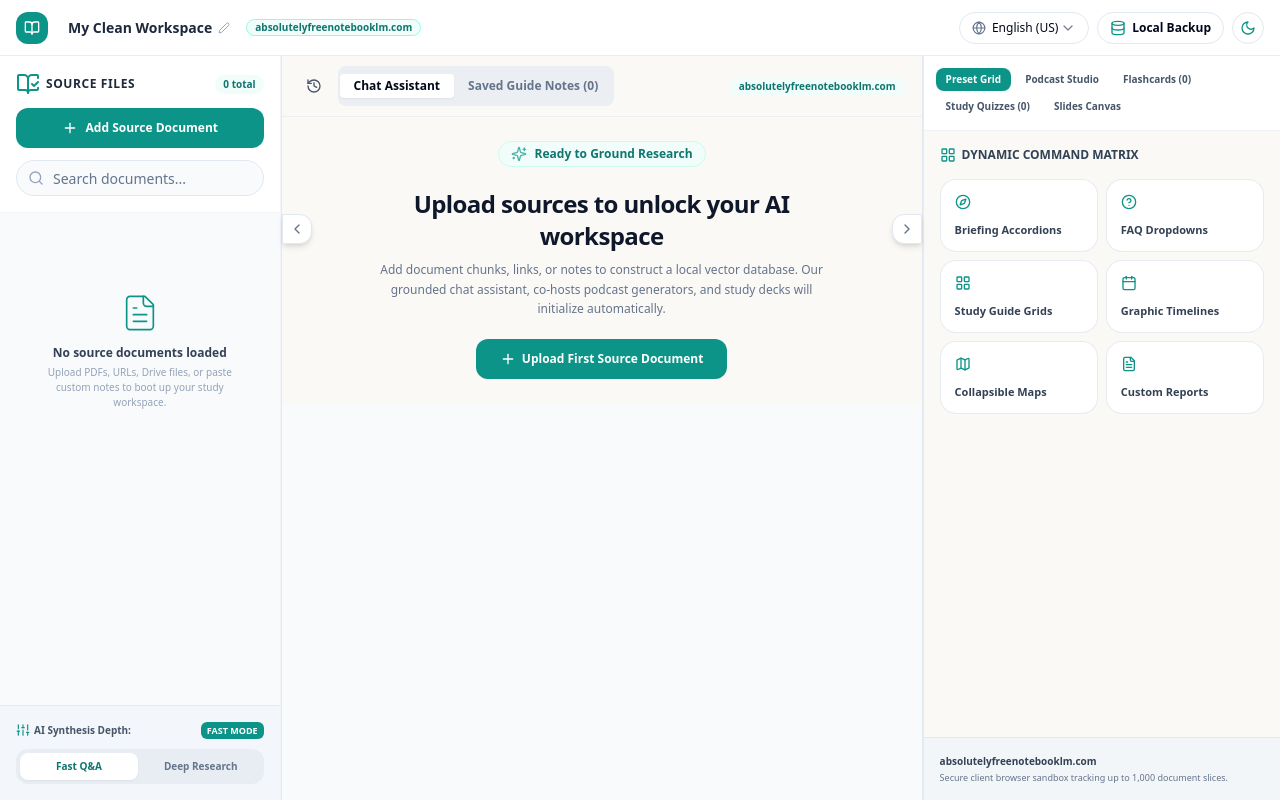
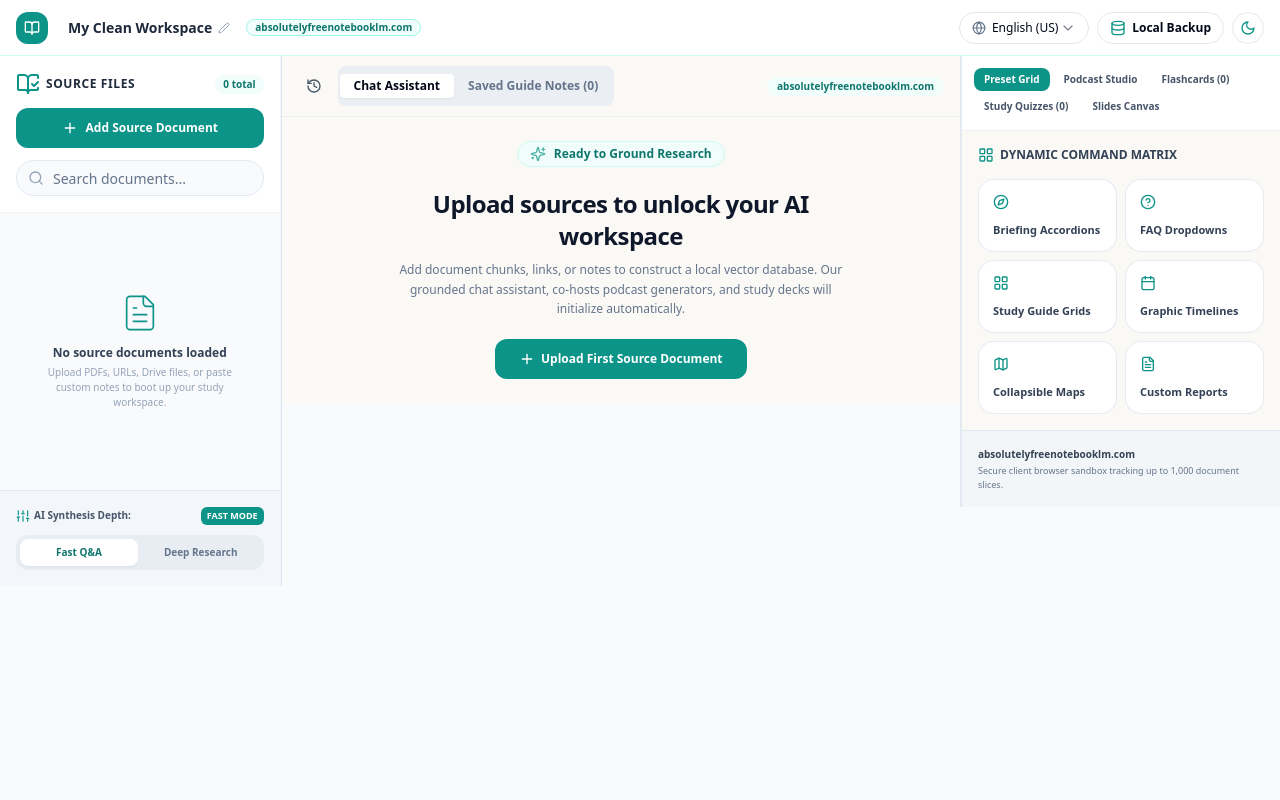
Before and after one commit to Sal2026-code/FREE-Notebook-LM, a React (Vite) app: page / in a window 1280 px wide. Built offline with nearby package versions, Linux system fonts and the light colour scheme.

Commit message:
[dyad] wrote 1 file(s)

```diff
--- a/src/pages/Index.tsx
+++ b/src/pages/Index.tsx
@@ -8,7 +8,7 @@ import AudioStudyPanel, { Flashcard } from '@/components/AudioStudyPanel';
 import { Button } from '@/components/ui/button';
 import { Sheet, SheetContent, SheetTrigger } from '@/components/ui/sheet';
 import { Toaster } from '@/components/ui/sonner';
-import { Files, Headphones, ChevronLeft, ChevronRight } from 'lucide-react';
+import { Files, Headphones } from 'lucide-react';
 import { showSuccess, showError } from '@/utils/toast';
 import {
   loadNotebookState,
@@ -170,12 +170,9 @@ export default function Index() {
   const handleUpdateNote = (id: string, content: string) => {
     setState(prev => ({
       ...prev,
-      notes: prev.notes.map(n => n.id === id ? { ...n, content, lastUpdated: 'Just now' } : n)
+      sources: prev.notes.map(n => n.id === id ? { ...n, content, lastUpdated: 'Just now' } : n)
     }));
   };
-
-  const [leftOpen, setLeftOpen] = useState(true);
-  const [rightOpen, setRightOpen] = useState(true);
 
   return (
     <div className="min-h-screen bg-slate-50 dark:bg-slate-950 flex flex-col antialiased">
@@ -190,9 +187,8 @@ export default function Index() {
 
       <div className="flex-1 pt-[56px] flex overflow-hidden relative h-[calc(100vh-56px)]">
 
-        <div className={`hidden lg:block transition-all duration-300 ease-in-out shrink-0 border-r border-slate-200 dark:border-slate-800 ${
-          leftOpen ? 'w-[22%]' : 'w-0 overflow-hidden'
-        }`}>
+        {/* Desktop Panel 1: Sources (Fixed to 22% on screen widths > 1024px) */}
+        <div className="hidden lg:block lg:w-[22%] h-full shrink-0 border-r border-slate-200 dark:border-slate-800 bg-slate-50 dark:bg-slate-900 overflow-hidden">
           <SourcePanel
             sources={state.sources}
             selectedSourceId={selectedSourceId}
@@ -207,7 +203,8 @@ export default function Index() {
           />
         </div>
 
-        <div className="flex-1 flex flex-col min-w-0 bg-white dark:bg-slate-900 relative h-full">
+        {/* Desktop Panel 2: Workspace Panel (Fixed to 53% on screen widths > 1024px) */}
+        <div className="flex-1 lg:w-[53%] flex flex-col min-w-0 bg-white dark:bg-slate-900 relative h-full overflow-hidden">
 
           {/* Responsive triggers for Mobile/Tablet */}
           <div className="lg:hidden p-3 bg-slate-100 dark:bg-slate-950 border-b border-slate-200 dark:border-slate-800 flex items-center justify-between gap-2 shrink-0">
@@ -262,25 +259,7 @@ export default function Index() {
             </Sheet>
           </div>
 
-          <div className="absolute left-0 top-1/2 -translate-y-1/2 z-30 hidden lg:block">
-            <button
-              onClick={() => setLeftOpen(!leftOpen)}
-              className="bg-white border border-slate-200 hover:border-teal-500 p-1.5 rounded-r-xl shadow-md text-slate-500 hover:text-teal-600 transition-all"
-            >
-              {leftOpen ? <ChevronLeft className="w-4 h-4" /> : <ChevronRight className="w-4 h-4" />}
-            </button>
-          </div>
-
-          <div className="absolute right-0 top-1/2 -translate-y-1/2 z-30 hidden lg:block">
-            <button
-              onClick={() => setRightOpen(!rightOpen)}
-              className="bg-white border border-slate-200 hover:border-teal-500 p-1.5 rounded-l-xl shadow-md text-slate-500 hover:text-teal-600 transition-all"
-            >
-              {rightOpen ? <ChevronRight className="w-4 h-4" /> : <ChevronLeft className="w-4 h-4" />}
-            </button>
-          </div>
-
-          <div className="flex-1 min-h-0">
+          <div className="flex-1 min-h-0 h-full overflow-hidden">
             <WorkspacePanel
               sources={state.sources}
               activeNotes={state.notes}
@@ -296,9 +275,8 @@ export default function Index() {
           </div>
         </div>
 
-        <div className={`hidden lg:block transition-all duration-300 ease-in-out shrink-0 border-l border-slate-200 dark:border-slate-800 ${
-          rightOpen ? 'w-[28%]' : 'w-0 overflow-hidden'
-        }`}>
+        {/* Desktop Panel 3: Audio Study Panel (Fixed to 25% on screen widths > 1024px) */}
+        <div className="hidden lg:block lg:w-[25%] h-full shrink-0 border-l border-slate-200 dark:border-slate-800 bg-[#FAF9F5] dark:bg-[#161616] overflow-hidden">
           <AudioStudyPanel
             onGenerateAudio={() => {}}
             isGeneratingAudio={false}
```
